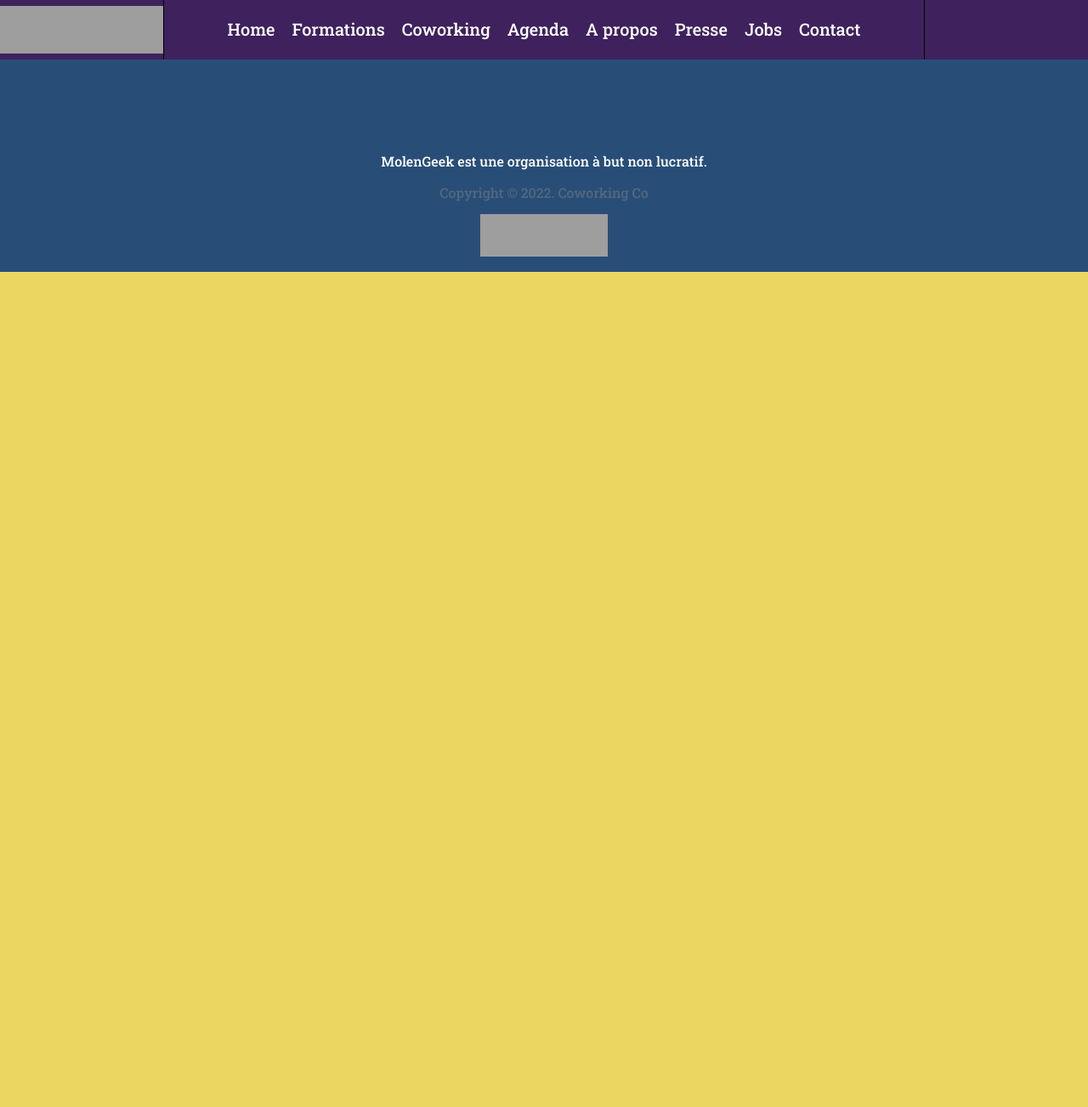
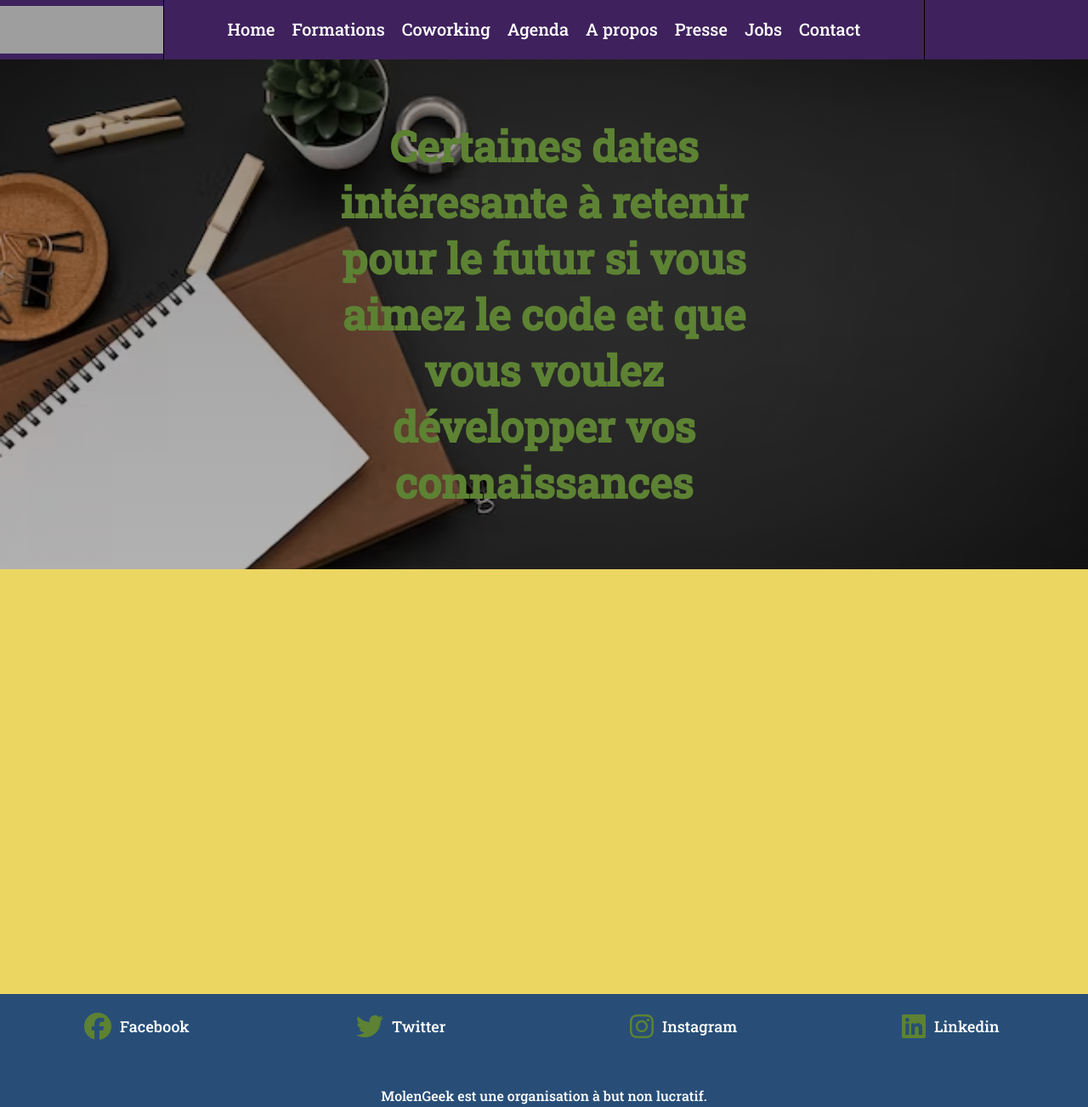
Before and after one commit to Ugo-gonpi/Projet_Molengeek.com, a website with bundled scripts: page agenda.html in a window 1280 px wide. Shown: the top 1303 px of the page at 85% size. Before the commit the page ends 800 px from the top, so only its background shows below. Built offline with nearby package versions, Linux system fonts and the light colour scheme; grey boxes are pictures that could not be loaded.

Commit message:
corrected some points

```diff
--- a/agenda.html
+++ b/agenda.html
@@ -5,6 +5,7 @@
     <meta name="viewport" content="width=device-width, initial-scale=1.0">
     <link rel="stylesheet" href="./public/style/app.css">
     <title>Agenda</title>
+    <script src="https://kit.fontawesome.com/3cd94d8ed6.js" crossorigin="anonymous"></script>
 </head>
 <body>
 
@@ -36,13 +37,35 @@
 
     <main>
 
+        <section class="agenda1">
+            <h1>
+                Certaines dates intéresante à retenir pour le futur si vous aimez le code et que vous voulez
+                développer vos connaissances
+            </h1>
+        </section>
+
+        <section class="agenda2">
+
+        </section>
+
     </main>
 
 
     <footer>
 
         <div class="liens">
-
+            <div class="lesLiens">
+                <i class="fa-brands fa-facebook"></i><a href="">Facebook</a>
+            </div>
+            <div class="lesLiens">
+                <i class="fa-brands fa-twitter"></i><a href="">Twitter</a>
+            </div>
+            <div class="lesLiens">
+                <i class="fa-brands fa-instagram"></i><a href="">Instagram</a>
+            </div>
+            <div class="lesLiens">
+                <i class="fa-brands fa-linkedin"></i><a href="">Linkedin</a>
+            </div>
         </div>
 
         <div class="logo2">
--- a/public/js/main.js
+++ b/public/js/main.js
@@ -31,17 +31,18 @@ logoFooter()
 
 let resaux = data.reseauxSociaux
 
-console.log(resaux);
-
 let a
 
 let liens = () =>{
-    for (let i = 0; i < resaux.length; i++) {
-        a = document.createElement("a")
-        a.href = resaux[i].href
-        document.querySelector(".liens").appendChild(a)
+    for (const key in resaux) {
+        if (Object.hasOwnProperty.call(resaux, key)) {
+            a = document.createElement("a")
+            a.href = key
+            document.querySelector(".liens").appendChild(a)
+        }
     }
 }
+
 
 liens()
 
@@ -53,3 +54,19 @@ liens()
 //     item.style.backgroundImage = `url(${element.logo})`;
 //     document.querySelector(".carousel").appendChild(item);
 // });
+
+
+//Ici on récupere l'info de molengeek
+
+let infoMolen = data.molengeekInfo
+
+let divInfo = document.querySelector(".contactInfo")
+
+divInfo.innerHTML = `
+    <h1>N'hésitez pas a nous contacter</h1>
+    <p>${infoMolen.name}</p>
+    <p>${infoMolen.address}</p>
+    <p>${infoMolen.email}</p>
+    <p>${infoMolen.phone}</p>
+    <p>${infoMolen.tva}</p>
+`
--- a/src/sass/app.sass
+++ b/src/sass/app.sass
@@ -8,7 +8,6 @@
 
 @import "./modules/homePage/_footer.sass"
 @import "./modules/homePage/_footerResponsive.sass"
-
 
 @import "./modules/homePage/_home1.sass"
 @import "./modules/homePage/_home1Responsive.sass"
@@ -21,6 +20,8 @@
 
 @import "./modules/homePage/_home4.sass"
 @import "./modules/homePage/_home4Responsive.sass"
+
+
 
 @import "./modules/coworkPage/_body.sass"
 @import "./modules/coworkPage/_bodyResponsive.sass"
@@ -41,6 +42,7 @@
 @import "./modules/coworkPage/_cowork3Responsive.sass"
 
 
+
 @import "./modules/agendaPage/_body.sass"
 @import "./modules/agendaPage/_bodyResponsive.sass"
 
--- a/src/sass/modules/agendaPage/_agenda1.sass
+++ b/src/sass/modules/agendaPage/_agenda1.sass
@@ -0,0 +1,17 @@
+.agenda1
+    width: 100%
+    height: 600px
+    background: linear-gradient(#0000005d, #00000049), url("./../src/images/agenda1.avif")
+    background-size: cover
+    background-attachment: fixed
+    display: flex
+    justify-content: center
+    align-items: center
+    h1
+        margin: 0
+        padding: 0
+        width: 40%
+        color: #5D8233
+        font-size: 50px
+        text-align: center
+        font-weight: bold
--- a/src/sass/modules/agendaPage/_agenda2.sass
+++ b/src/sass/modules/agendaPage/_agenda2.sass
@@ -0,0 +1,3 @@
+.agenda2
+    width: 100%
+    height: 500px
--- a/src/sass/modules/agendaPage/_footer.sass
+++ b/src/sass/modules/agendaPage/_footer.sass
@@ -6,6 +6,24 @@ footer
     .liens
         width: 100%
         height: 30%
+        display: flex
+        align-items: center
+        .lesLiens
+            width: 50%
+            // height: 100%
+            display: flex
+            justify-content: center
+            align-items: center
+            i
+                font-size: xx-large
+                color: #5D8233
+                padding-right: 10px
+            a
+                width: 25%
+                height: 50%
+                color: white
+                font-size: large
+                text-decoration: none
 
     .logo2
         width: 100%
--- a/src/sass/modules/coworkPage/_cowork3.sass
+++ b/src/sass/modules/coworkPage/_cowork3.sass
@@ -5,7 +5,7 @@
     justify-content: center
     align-items: center
 
-    .contactUs
+    .contactInfo
         width: 40%
         height: 100%
         padding-left: 40px
@@ -13,8 +13,11 @@
             padding: 0
             margin: 0
             color: white
+            text-decoration: underline 2px grey solid
+            text-underline-offset: 8px
         p
             color: #5D8233
+            line-height: 40px
 
     .googleMaps
         width: 60%
--- a/src/sass/modules/coworkPage/_footer.sass
+++ b/src/sass/modules/coworkPage/_footer.sass
@@ -6,6 +6,22 @@ footer
     .liens
         width: 100%
         height: 30%
+        .lesLiens
+            width: 50%
+            // height: 100%
+            display: flex
+            justify-content: center
+            align-items: center
+            i
+                font-size: xx-large
+                color: #5D8233
+                padding-right: 10px
+            a
+                width: 25%
+                height: 50%
+                color: white
+                font-size: large
+                text-decoration: none
 
     .logo2
         width: 100%
--- a/src/sass/modules/homePage/_footer.sass
+++ b/src/sass/modules/homePage/_footer.sass
@@ -6,6 +6,22 @@ footer
     .liens
         width: 100%
         height: 30%
+        .lesLiens
+            width: 50%
+            // height: 100%
+            display: flex
+            justify-content: center
+            align-items: center
+            i
+                font-size: xx-large
+                color: #5D8233
+                padding-right: 10px
+            a
+                width: 25%
+                height: 50%
+                color: white
+                font-size: large
+                text-decoration: none
 
     .logo2
         width: 100%
--- a/src/sass/modules/homePage/_home3.sass
+++ b/src/sass/modules/homePage/_home3.sass
@@ -4,7 +4,7 @@
     display: flex
 
     .maps
-        width: 70%
+        width: 65%
         height: 100%
 
         iframe
@@ -12,8 +12,9 @@
             height: 100%
             padding-top: 20px
             padding-left: 15px
+
     .contactInfo
-        width: 30%
+        width: 35%
         height: 100%
         display: flex
         flex-direction: column
```
Also changed, not shown: coworking.html (+16 -18 lines), index.html (+14 -10 lines), public/src/images/agenda1.avif (added), public/style/app.css, src/sass/modules/agendaPage/_main.sass (deleted), src/sass/modules/agendaPage/_mainResponsive.sass (deleted), 1 other file.
